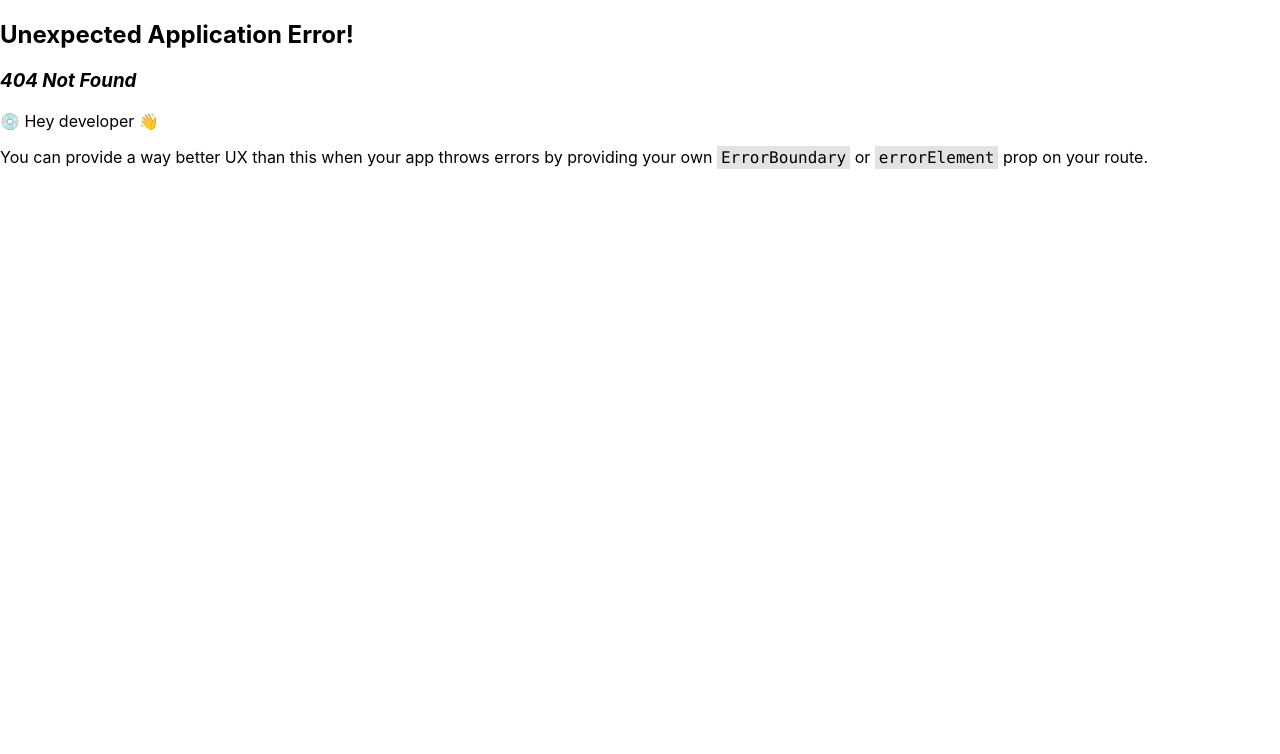
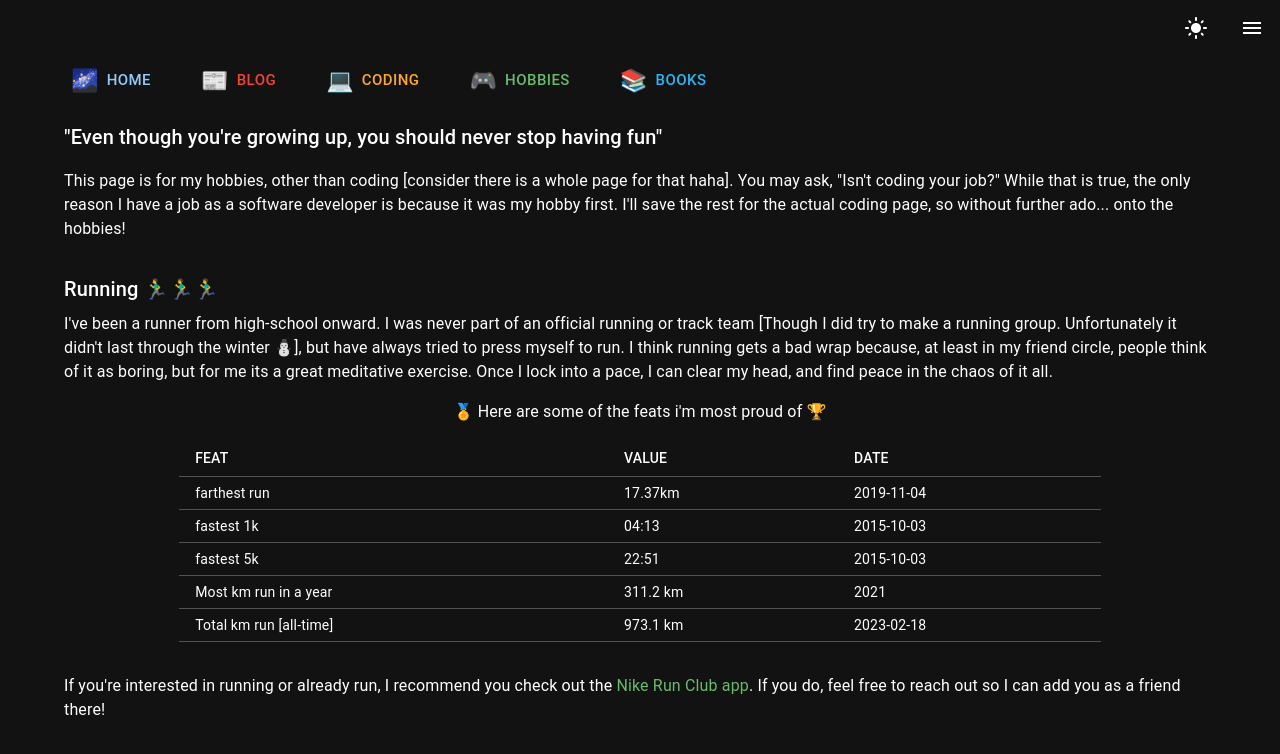
Before and after one commit to EastML/blog-site, a React (Create React App) app: page /hobbies in a window 1280 px wide. Before the commit this address had no page. Shown: the top 754 px of the page. Built offline with nearby package versions, Linux system fonts and the light colour scheme.

Commit message:
running section

```diff
--- a/src/App.js
+++ b/src/App.js
@@ -1,6 +1,7 @@
 import { createBrowserRouter, RouterProvider } from 'react-router-dom';
 import PageContainer from './layout/PageContainer';
 import BookPage from './pages/book/BookPage';
+import HobbiesPage from './pages/hobbies/HobbiesPage';
 import HomePage from './pages/home/HomePage';
 
 function App() {
@@ -16,6 +17,10 @@ function App() {
         {
           path: '/books',
           element: <BookPage />
+        },
+        {
+          path: '/hobbies',
+          element: <HobbiesPage />
         }
       ]
     }
--- a/src/pages/book/BookPage.js
+++ b/src/pages/book/BookPage.js
@@ -8,7 +8,6 @@ const BookPage = () => {
     return (
         <Container>
             <Navbar />
-
             <Title mb={2}>
                 {CONSTANTS.TITLE}
             </Title>
--- /dev/null
+++ b/src/pages/hobbies/HobbiesPage.js
@@ -0,0 +1,22 @@
+import { Container, Typography } from "@mui/material"
+import Navbar from "../../components/Navbar"
+import Title from "../../components/Title"
+import RunningSection from "./_components/RunningSection"
+
+const HobbiesPage = () => {
+    return (
+        <Container>
+            <Navbar />
+            <Title mb={2}>
+                "Even though you're growing up, you should never stop having fun"
+            </Title>
+            <Typography mb={4}>
+                This page is for my hobbies, other than coding [consider there is a whole page for that haha]. You may ask, "Isn't coding your job?" While that is true, the only reason I have a job as a software developer is because it was my hobby first. I'll save the rest for the actual coding page, so without further ado... onto the hobbies!
+            </Typography>
+
+            <RunningSection />
+        </Container>
+    )
+}
+
+export default HobbiesPage
--- /dev/null
+++ b/src/pages/hobbies/_components/RunningSection.js
@@ -0,0 +1,74 @@
+import { Link, Paper, Table, TableBody, TableCell, TableContainer, TableHead, TableRow, Typography } from "@mui/material"
+import { CONSTANTS } from "../constants"
+
+const RunningSection = () => {
+    const runAchievements = [
+        {
+            feat: 'farthest run',
+            value: '17.37km',
+            date: '2019-11-04'
+        },
+        {
+            feat: 'fastest 1k',
+            value: '04:13',
+            date: '2015-10-03'
+        },
+        {
+            feat: 'fastest 5k',
+            value: '22:51',
+            date: '2015-10-03'
+        },
+        {
+            feat: 'Most km run in a year',
+            value: '311.2 km',
+            date: '2021'
+        },
+        {
+            feat: 'Total km run [all-time]',
+            value: '973.1 km',
+            date: '2023-02-18'
+        }
+    ]
+
+    return (
+        <section>
+            <Typography variant='h6' gutterBottom>
+                {CONSTANTS.RUNNING.TITLE}
+            </Typography>
+            <Typography>
+                {CONSTANTS.RUNNING.DESCRIPTION}
+            </Typography>
+
+            <Typography align='center' mt={2}>{CONSTANTS.RUNNING.FEATS}</Typography>
+            <TableContainer sx={{ width: '80%', marginLeft: 'auto', marginRight: 'auto' }}>
+                <Table size='small' sx={{ my: 2 }}>
+                    <TableHead>
+                        <TableRow>
+                            {Object.keys(runAchievements[0]).map(property => (
+                                <TableCell>{property.toUpperCase()}</TableCell>
+                            ))}
+                        </TableRow>
+                    </TableHead>
+                    <TableBody>
+                        {runAchievements.map(achievement => (
+                            <TableRow>
+                                <TableCell>
+                                    {achievement.feat}
+                                </TableCell>
+                                <TableCell>
+                                    {achievement.value}
+                                </TableCell>
+                                <TableCell>
+                                    {achievement.date}
+                                </TableCell>
+                            </TableRow>
+                        ))}
+                    </TableBody>
+                </Table>
+            </TableContainer>
+            {CONSTANTS.RUNNING.NRC_SHOUTOUT}
+        </section>
+    )
+}
+
+export default RunningSection
--- /dev/null
+++ b/src/pages/hobbies/constants.js
@@ -0,0 +1,10 @@
+import { Typography, Link } from "@mui/material";
+
+export const CONSTANTS = {
+    RUNNING: {
+        TITLE: "Running 🏃‍♂️🏃‍♂️🏃‍♂️",
+        DESCRIPTION: "I've been a runner from high-school onward. I was never part of an official running or track team [Though I did try to make a running group. Unfortunately it didn't last through the winter ⛄], but have always tried to press myself to run. I think running gets a bad wrap because, at least in my friend circle, people think of it as boring, but for me its a great meditative exercise. Once I lock into a pace, I can clear my head, and find peace in the chaos of it all.",
+        FEATS: "🏅 Here are some of the feats i'm most proud of 🏆",
+        NRC_SHOUTOUT: <Typography mt={2}>If you're interested in running or already run, I recommend you check out the <Link href='https://www.nike.com/nrc-app' underline='hover' color='success.main'>Nike Run Club app</Link>. If you do, feel free to reach out so I can add you as a friend there!</Typography>
+    }
+}
--- a/src/pages/home/utils.js
+++ b/src/pages/home/utils.js
@@ -1,4 +1,10 @@
 export const navbarItems = [
+    {
+        text: 'Home',
+        icon: '🌌',
+        color: 'primary',
+        link: '/'
+    },
     {
         text: 'Blog',
         icon: '📰',
@@ -14,7 +20,7 @@ export const navbarItems = [
         text: 'Hobbies',
         icon: '🎮',
         color: 'success',
-        link: '/hobby'
+        link: '/hobbies'
     },{
         text: 'Books',
         icon: '📚',
```
Also changed, not shown: src/pages/hobbies/_components/DigimonSection.js (added, +13 -0 lines).
